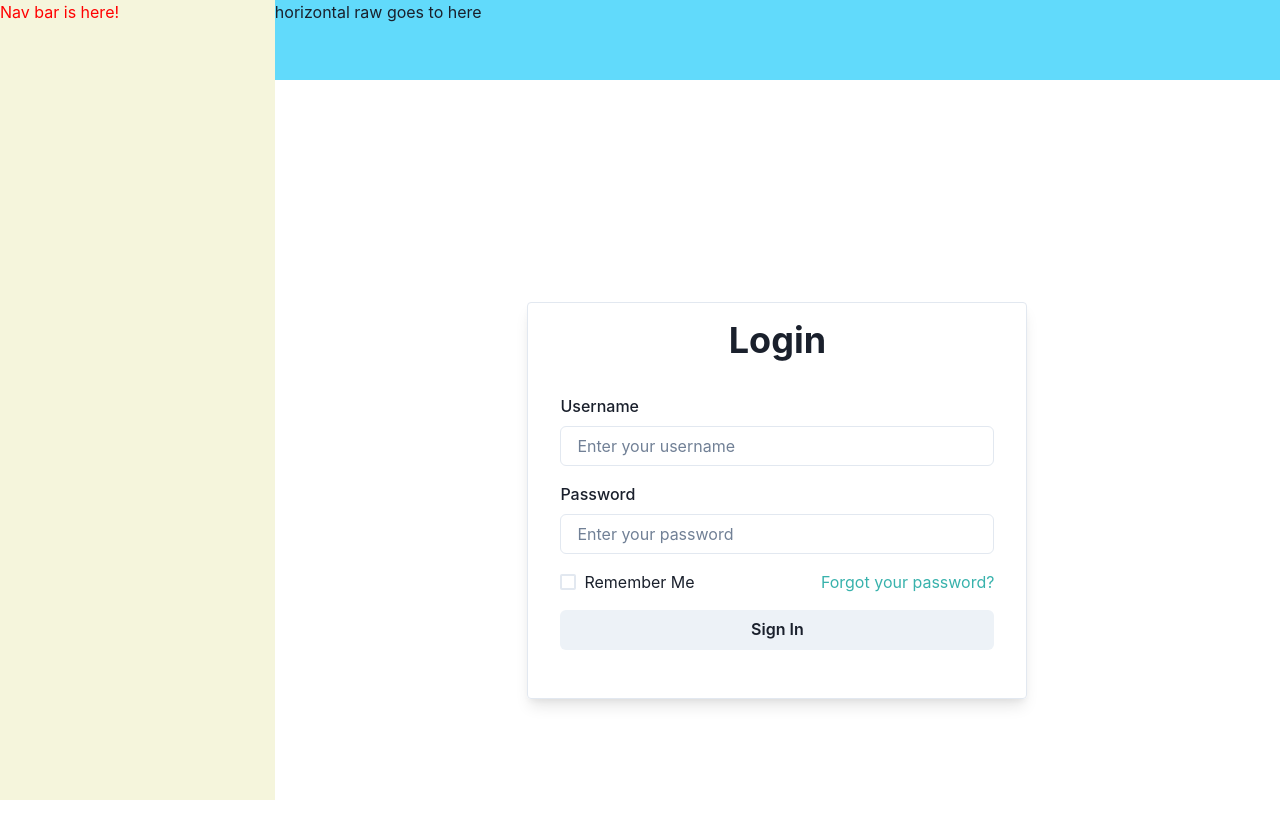
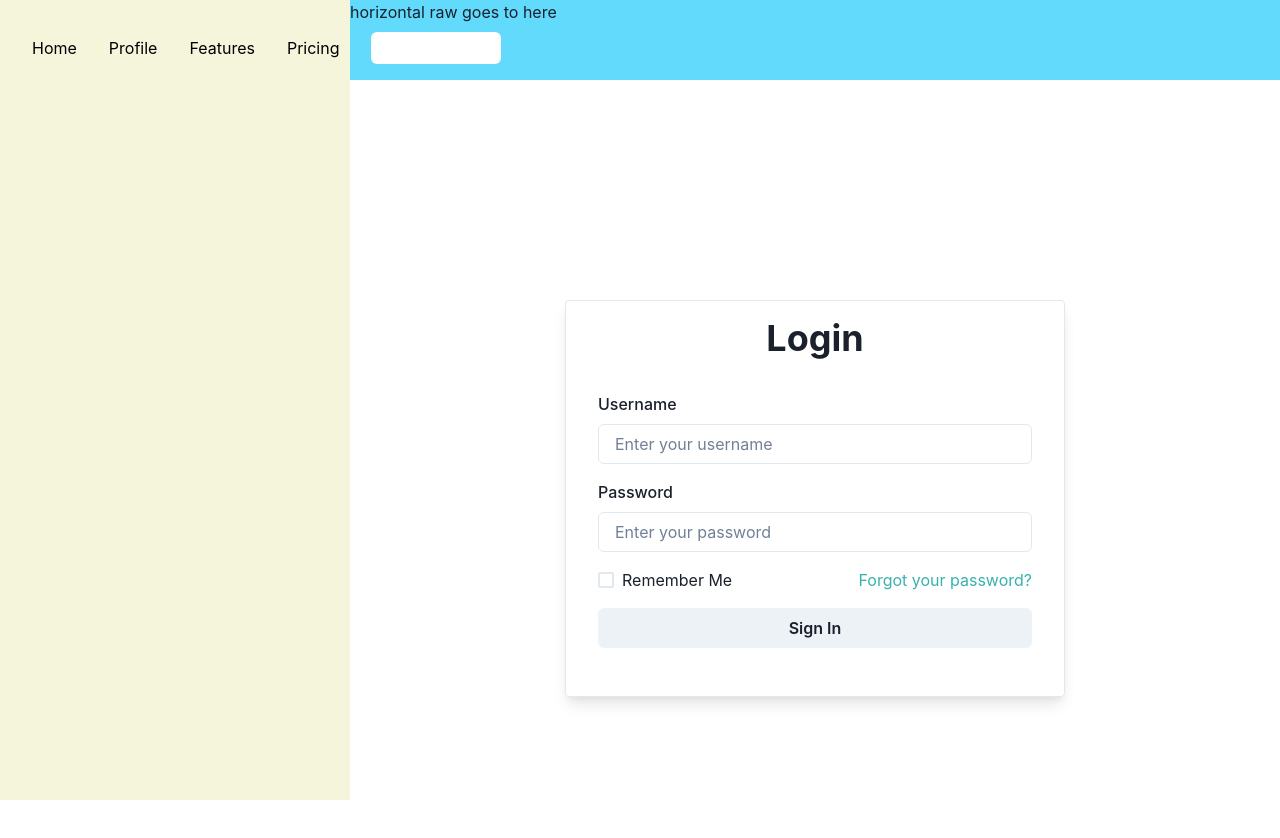
Before and after one commit to kelummadusanka/Time_Table_Management, a React (Create React App) app in the folder client/: page / in a window 1280 px wide. Shown: the top 838 px of the page. Built offline with nearby package versions, Linux system fonts and the light colour scheme.

Commit message:
modify nav bar

```diff
--- a/client/src/Components/Login/Login.js
+++ b/client/src/Components/Login/Login.js
@@ -1,145 +1,10 @@
-// import React from "react";
-// import Form from "react-bootstrap/Form";
-// import Button from "react-bootstrap/Button";
-// import { useState, useEffect } from "react";
 
-// function Login() {
-//     const initialValues = { username: "", email: "", password: "" };
-//     const [formValues, setFormValues] = useState(initialValues);
-//     const [formErrors, setFormErrors] = useState({});
-//     const [isSubmit, setIsSubmit] = useState(false);
-
-//     const handleChange = (e) => {
-//         const { name, value } = e.target;
-//         setFormValues({ ...formValues, [name]: value });
-//     };
-//     const handleSubmit = (e) => {
-//         e.preventDefault();
-//         setFormErrors(validate(formValues));
-//         setIsSubmit(true);
-//     };
-//     useEffect(() => {
-//         console.log(formErrors);
-//         if (Object.keys(formErrors).length === 0 && isSubmit) {
-//             console.log(formValues);
-//         }
-//     }, [formErrors]);
-//     const validate = (values) => {
-//         const errors = {};
-//         const regex = /^[^\s@]+@[^\s@]+\.[^\s@]{2,}$/i;
-//         if (!values.username) {
-//             errors.username = "Username is required!";
-//         }
-//         if (!values.email) { errors.email = "Email is required!";
-//         } else if (!regex.test(values.email)) {
-//             errors.email = "This is not a valid email format!"; }
-//         if (!values.password) {
-//             errors.password = "Password is required";
-//         } else if (values.password.length < 4) {
-//             errors.password = "Password must be more than 4 characters";
-//         } else if (values.password.length > 10) {
-//             errors.password = "Password cannot exceed more than 10 characters";
-//         }
-//         return errors;
-//     };
-//     return (
-//     <div className="container">
-//     {/* {Object.keys(formErrors).length === 0 && isSubmit ?(
-//          <div className="ui message success">Signed in successfully</div>
-//          ) : (
-//              <pre>{JSON.stringify(formValues, undefined, 2)}</pre>
-//              )
-//              }  */}
-//              <Form onSubmit={handleSubmit}>
-//              <Form.Group size="lg" controlId="username" >
-//              <Form.Label>Username</Form.Label>
-//           <Form.Control
-//             autoFocus
-//             type="username"
-//             value={Text}
-//             onChange={(e) => setusername(e.target.value)}
-//           />
-//              </Form.Group>
-//              <h1>LOGIN</h1>
-//              <div className="ui divider"></div>
-//              <div className="ui form">
-//              <div className="field"></div>
-//                 <div>
-//                     <label>Username</label>
-//                             <input
-//                                     type="text"
-//                                     name="username"
-//                                     placeholder="Username"
-//                                     value={formValues.username}
-//                                     onChange={handleChange}
-//                                 />
-//                 </div>
-//                 <div>
-//                     <label>Password</label>
-//                         <input
-//                                 type="password"
-//                                 name="password"
-//                                 placeholder="Password"
-//                                 value={formValues.password}
-//                                 onChange={handleChange}
-//                             />
-//                         </div>
-//                     <button className="fluid ui button blue">Login</button>
-
-//                 </div>
-//             </Form>
-//         </div>
-//     );
-// }
-
-// import React, { useState } from "react";
-// import Form from "react-bootstrap/Form";
-// import Button from "react-bootstrap/Button";
-// import "./Login.css";
-
-// export default function Login() {
-//   const [email, setEmail] = useState("");
-//   const [password, setPassword] = useState("");
-
-//   function validateForm() {
-//     return email.length > 0 && password.length > 0;
-//   }
-
-//   function handleSubmit(event) {
-//     event.preventDefault();
-//   }
-
-//   return (
-//     <div className="Login">
-//       <Form onSubmit={handleSubmit}>
-//         <Form.Group size="lg" controlId="email">
-//           <Form.Label>Email</Form.Label>
-//           <Form.Control
-//             autoFocus
-//             type="email"
-//             value={email}
-//             onChange={(e) => setEmail(e.target.value)}
-//           />
-//         </Form.Group>
-//         <Form.Group size="lg" controlId="password">
-//           <Form.Label>Password</Form.Label>
-//           <Form.Control
-//             type="password"
-//             value={password}
-//             onChange={(e) => setPassword(e.target.value)}
-//           />
-//         </Form.Group>
-//         <Button block="true" size="lg" type="submit" disabled={!validateForm()}>
-//           Login
-//         </Button>
-//       </Form>
-//     </div>
-//   );
-// }
 
 
 import React from 'react'
 import { useForm } from "react-hook-form";
+
+
 import {
   ThemeProvider,
   theme,
@@ -157,15 +22,18 @@
   Input,
   Stack,
   Checkbox,
-  Button
+  Button,
+  FormErrorMessage
 } from '@chakra-ui/react'
 
-const VARIANT_COLOR = 'teal'
+const VARIANT_COLOR = 'teal';
 
 
 const Login = () => {
-    const { register, handleSubmit, formState: { errors } } = useForm();
+     const { register, handleSubmit, formState: { errors } } = useForm();
+
   return (
+
     <><Flex minHeight='100vh' width='full' align='center' justifyContent='center'>
     <Box
       borderWidth={1}
@@ -189,14 +57,17 @@
       <FormControl>
         <FormLabel>Username</FormLabel>
         <Input type='email' placeholder='Enter your username' />
-        {/* {...register("firstname", { required: true })} */}
+        <div className="container mt-2">
+
+    </div>
       </FormControl>
-
+      <FormErrorMessage>(formik.errors.username)</FormErrorMessage>
 
       <FormControl mt={4}>
         <FormLabel>Password</FormLabel>
         <Input type='password' placeholder='Enter your password' />
       </FormControl>
+
 
       <Stack isInline justifyContent='space-between' mt={4}>
           <Box>
@@ -214,6 +85,9 @@
     </Box>
   </Flex></>
 
+
+
+
   )
 }
 
--- a/client/src/Components/Nav/Nav.jsx
+++ b/client/src/Components/Nav/Nav.jsx
@@ -1,9 +1,117 @@
-import React from 'react'
+import React from "react";
+import { Link, Box, Flex, Text, Button, Stack } from "@chakra-ui/react";
 
-function Nav() {
+//import Logo from "./Logo";
+
+const NavBar = (props) => {
+  const [isOpen, setIsOpen] = React.useState(false);
+
+  const toggle = () => setIsOpen(!isOpen);
+
   return (
-    <div>Nav bar is here!</div>
-  )
-}
+    <NavBarContainer {...props}>
+      {/* <Logo
+        w="100px"
+        color={["white", "white", "primary.500", "primary.500"]}
+      /> */}
+      <MenuToggle toggle={toggle} isOpen={isOpen} />
+      <MenuLinks isOpen={isOpen} />
+    </NavBarContainer>
+  );
+};
 
-export default Nav
+const CloseIcon = () => (
+  <svg width="24" viewBox="0 0 18 18" xmlns="http://www.w3.org/2000/svg">
+    <title>Close</title>
+    <path
+      fill="black"
+      d="M9.00023 7.58599L13.9502 2.63599L15.3642 4.04999L10.4142 8.99999L15.3642 13.95L13.9502 15.364L9.00023 10.414L4.05023 15.364L2.63623 13.95L7.58623 8.99999L2.63623 4.04999L4.05023 2.63599L9.00023 7.58599Z"
+    />
+  </svg>
+);
+
+const MenuIcon = () => (
+  <svg
+    width="24px"
+    viewBox="0 0 20 20"
+    xmlns="http://www.w3.org/2000/svg"
+    fill="black"
+  >
+    <title>Menu</title>
+    <path d="M0 3h20v2H0V3zm0 6h20v2H0V9zm0 6h20v2H0v-2z" />
+  </svg>
+);
+
+const MenuToggle = ({ toggle, isOpen }) => {
+  return (
+    <Box display={{ base: "block", md: "none" }} onClick={toggle}>
+      {isOpen ? <CloseIcon /> : <MenuIcon />}
+    </Box>
+  );
+};
+
+const MenuItem = ({ children, isLast, to = "/", ...rest }) => {
+  return (
+    <Link href={to}>
+      <Text display="block" {...rest}>
+        {children}
+      </Text>
+    </Link>
+  );
+};
+
+const MenuLinks = ({ isOpen }) => {
+  return (
+    <Box
+      display={{ base: isOpen ? "block" : "none", md: "block" }}
+      flexBasis={{ base: "100%", md: "auto" }}
+    >
+      <Stack
+        spacing={8}
+        align="center"
+        justify={["center", "space-between", "flex-end", "flex-end"]}
+        direction={["column", "row", "row", "row"]}
+        pt={[4, 4, 0, 0]}
+      >
+        <MenuItem to="/">Home</MenuItem>
+        <MenuItem to="/how">Profile </MenuItem>
+        <MenuItem to="/faetures">Features </MenuItem>
+        <MenuItem to="/pricing">Pricing </MenuItem>
+        <MenuItem to="/signup" isLast>
+          <Button
+            size="sm"
+            rounded="md"
+            color={["primary.500", "primary.500", "white", "white"]}
+            bg={["white", "white", "primary.500", "primary.500"]}
+            _hover={{
+              bg: ["primary.100", "primary.100", "primary.600", "primary.600"]
+            }}
+          >
+            Create Account
+          </Button>
+        </MenuItem>
+      </Stack>
+    </Box>
+  );
+};
+
+const NavBarContainer = ({ children, ...props }) => {
+  return (
+    <Flex
+      as="nav"
+      align="center"
+      justify="space-between"
+      wrap="wrap"
+      w="100%"
+      mb={8}
+      p={8}
+      bg={["primary.500", "primary.500", "transparent", "transparent"]}
+      color={["black", "black", "primary.700", "primary.700"]}
+      {...props}
+    >
+      {children}
+    </Flex>
+  );
+};
+
+export default NavBar;
```
